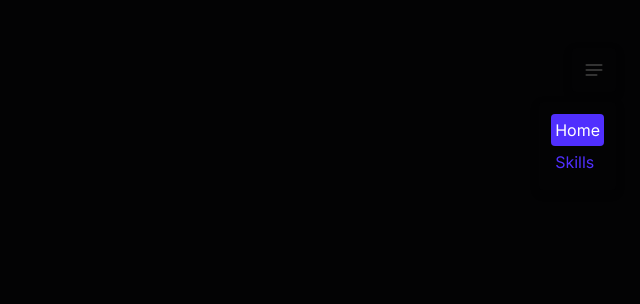
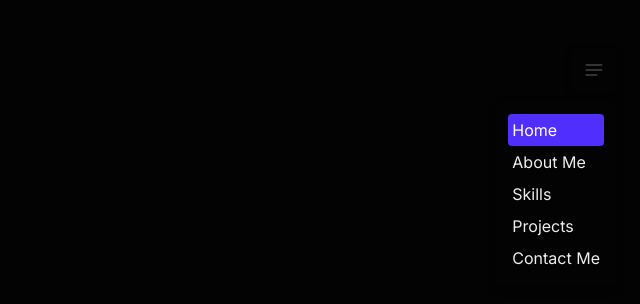
Before and after one commit to RahulKhanSuvo/rahul-khan-suvo, a Next.js app: page / in a window 1280 px wide. Both pictures are taken after a click on the button 1234 px from the left and 70 px from the top of the page. Shown: the top 304 px of the page, without its empty margins (640-1280 px from the left). Built offline with nearby package versions, Linux system fonts and the light colour scheme.

Commit message:
Add navigation items for About, Projects, and Contact sections in NavBar

```diff
--- a/src/components/NavBar.tsx
+++ b/src/components/NavBar.tsx
@@ -52,10 +52,23 @@ function NavBar() {
               }}
               className={classNames("rounded p-1", {
                 "bg-[var(--primary)] text-white": activeSection === "home",
-                "text-[var(--primary)]": activeSection !== "home",
               })}
             >
               Home
+            </div>
+          </li>
+          <li>
+            <div
+              onClick={() => {
+                scrollToSection("about");
+                setActiveSection("about");
+                setIsOpen(false);
+              }}
+              className={classNames("rounded p-1", {
+                "bg-[var(--primary)] text-white": activeSection === "about",
+              })}
+            >
+              About Me
             </div>
           </li>
           <li>
@@ -67,10 +80,38 @@ function NavBar() {
               }}
               className={classNames("rounded p-1", {
                 "bg-[var(--primary)] text-white": activeSection === "skills",
-                "text-[var(--primary)]": activeSection !== "skills",
               })}
             >
               Skills
+            </div>
+          </li>
+
+          <li>
+            <div
+              onClick={() => {
+                scrollToSection("projects");
+                setActiveSection("projects");
+                setIsOpen(false);
+              }}
+              className={classNames("rounded p-1", {
+                "bg-[var(--primary)] text-white": activeSection === "projects",
+              })}
+            >
+              Projects
+            </div>
+          </li>
+          <li>
+            <div
+              onClick={() => {
+                scrollToSection("contact");
+                setActiveSection("contact");
+                setIsOpen(false);
+              }}
+              className={classNames("rounded p-1", {
+                "bg-[var(--primary)] text-white": activeSection === "contact",
+              })}
+            >
+              Contact Me
             </div>
           </li>
         </ul>
```
